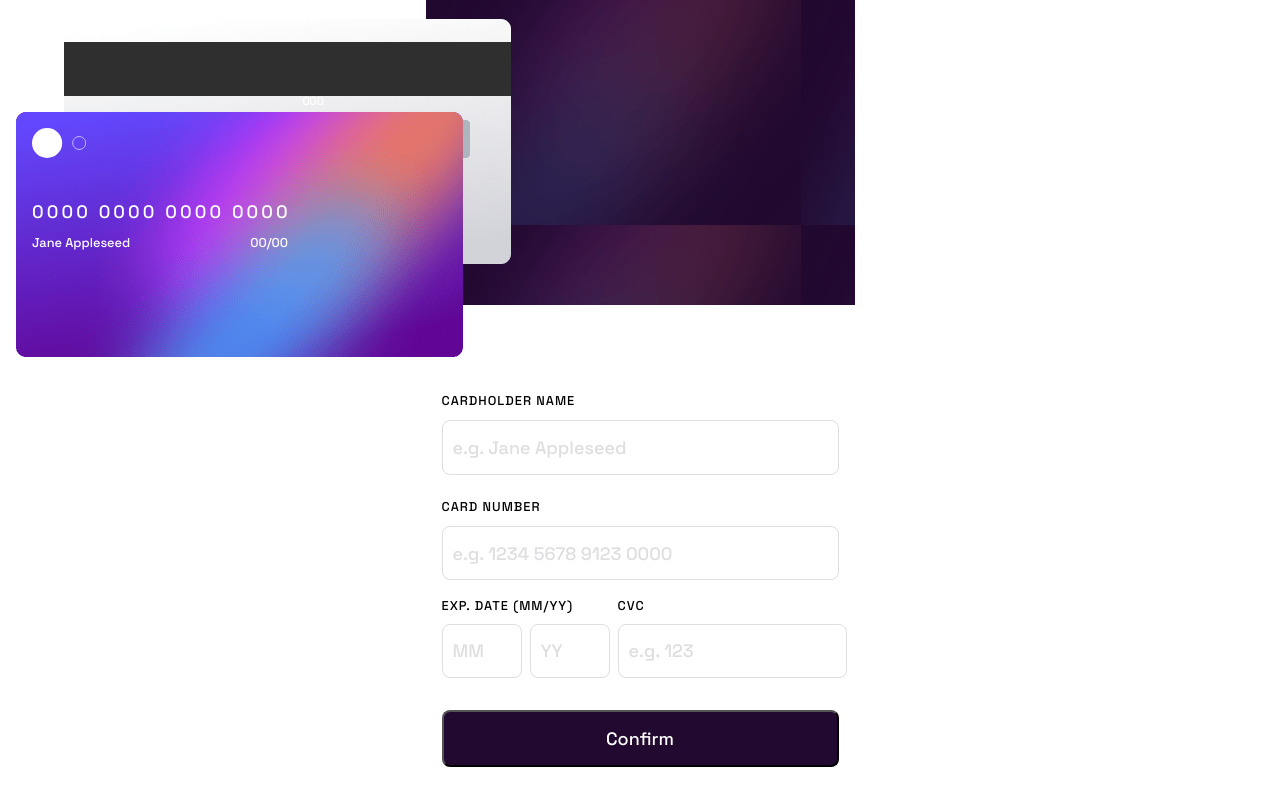
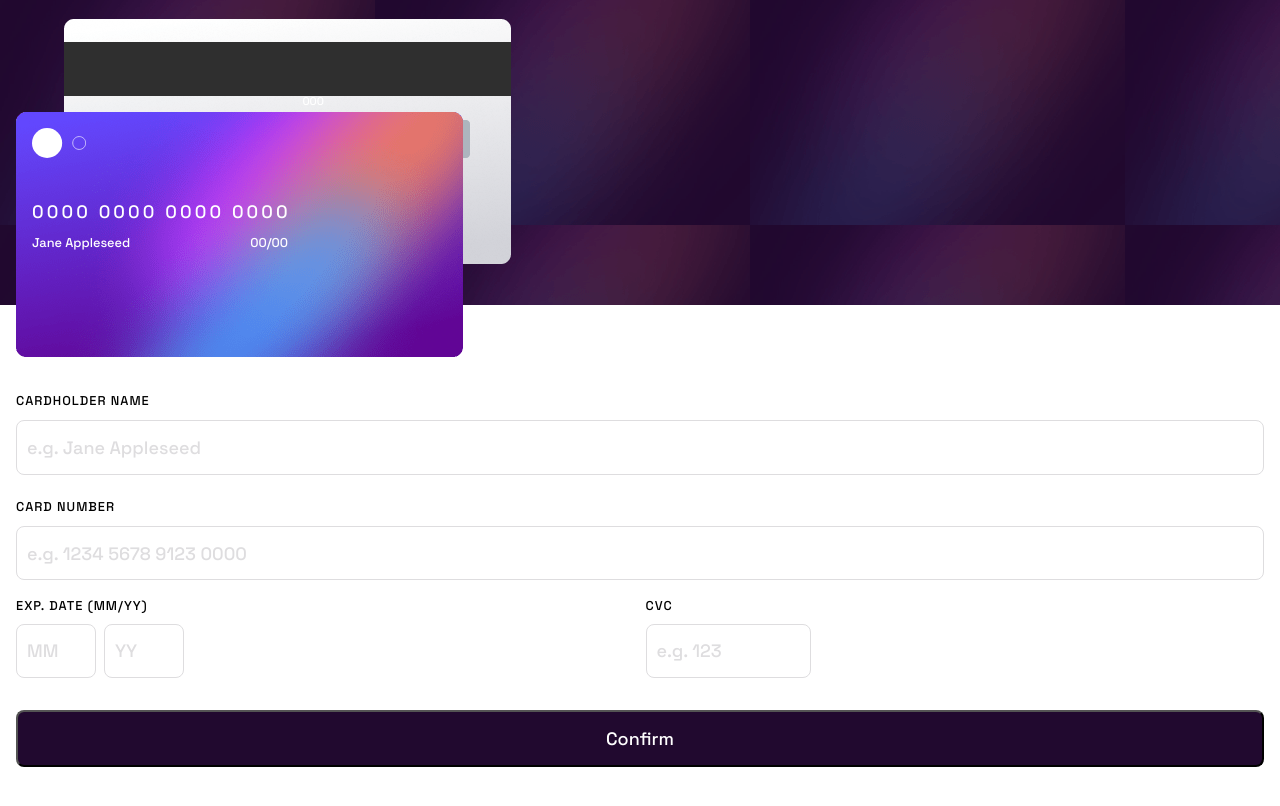
Before and after one commit to sclingan/interactive-card-details, a React (Vite) app: page / in a window 1280 px wide. Shown: the top 806 px of the page. Built offline with nearby package versions, Linux system fonts and the light colour scheme.

Commit message:
Fixing input alignment and layout

```diff
--- a/src/App.css
+++ b/src/App.css
@@ -19,7 +19,6 @@
 body {
     display: flex;
     flex-direction: column;
-    align-items: center;
     justify-content: center;
     font-size: var(--font-size);
     font-family: var(--ff);
@@ -139,6 +138,7 @@ input {
     grid-column: 2/3;
     grid-row: 2/2;
     margin-left: 0.5rem;
+    max-width: 10.3125rem;
 }
 
 .exp {
```
